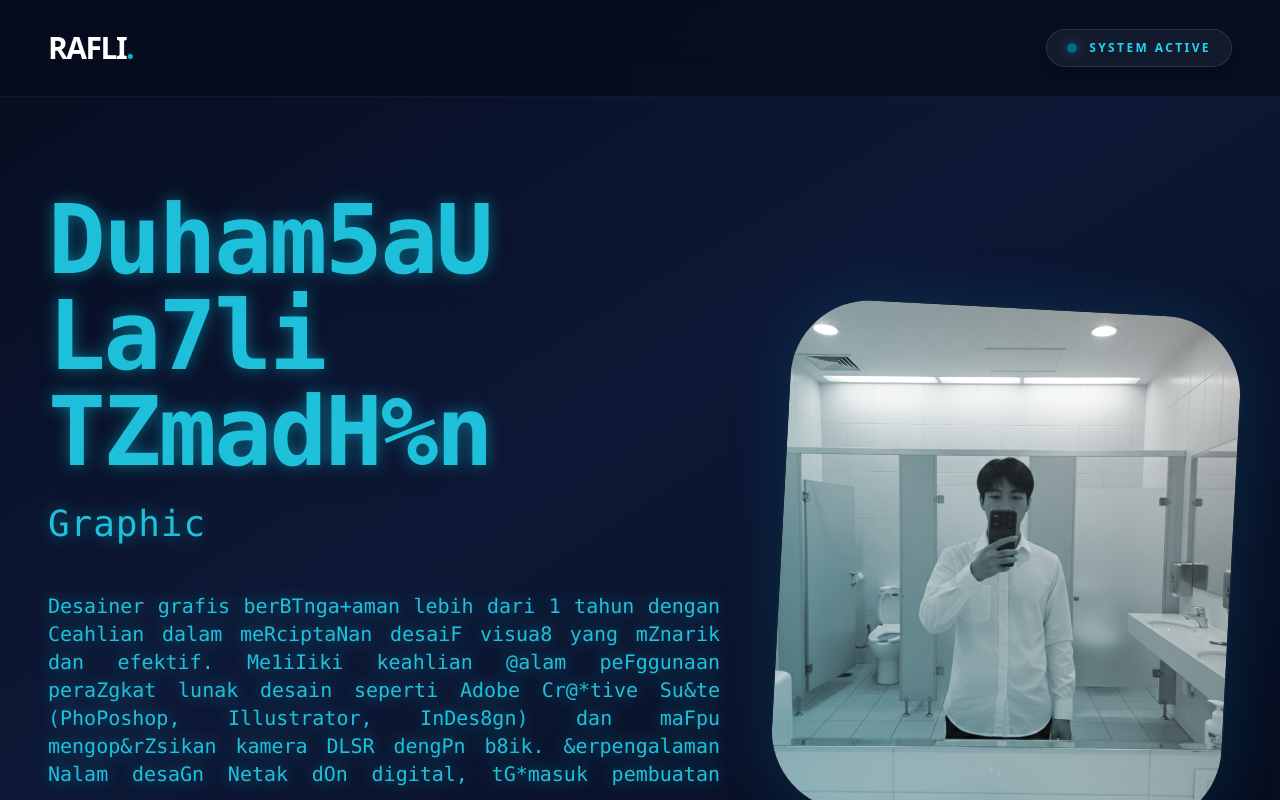
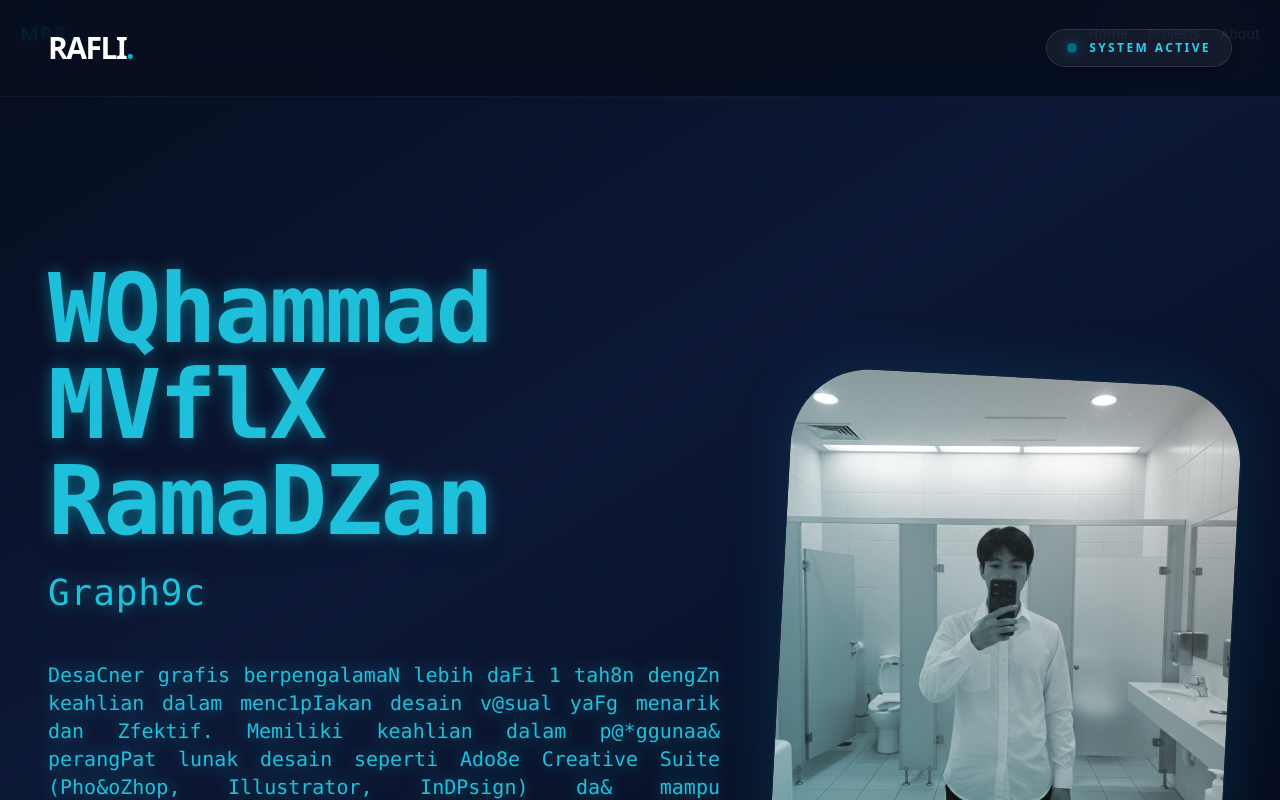
Before and after one commit to Rafli161102/CV-MRR, a Next.js app: page / in a window 1280 px wide. Shown: the top 800 px of the page. Built offline with nearby package versions, Linux system fonts and the light colour scheme.

Commit message:
Update layout with new metadata and navbar

```diff
--- a/src/app/layout.jsx
+++ b/src/app/layout.jsx
@@ -1,17 +1,40 @@
 import './globals.css'
+import Link from 'next/link'
 
 export const metadata = {
-  title: 'Rafli Ramadhan | Graphic Designer',
-  description: 'Portofolio Profesional Muhammad Rafli Ramadhan',
-  verification: {
-    google: 'VWmcOgVzf5UkbpNQtM0LDiK9lh-6HWLCIxFqodaaec0',
-  },
+  title: 'Rafli Ramadhan | Portofolio',
+  description: 'Graphic Designer & Founder AquaNime',
 }
 
 export default function RootLayout({ children }) {
   return (
     <html lang="id">
-      <body>{children}</body>
+      <body className="bg-slate-900 text-slate-100 font-sans">
+
+        {/* NAVBAR (Menu Atas) */}
+        <nav className="p-5 flex justify-between items-center bg-slate-900/90 backdrop-blur-md sticky top-0 border-b border-slate-800 z-50">
+          <Link href="/" className="font-bold text-xl tracking-wider text-cyan-500">
+            MRR.
+          </Link>
+          <div className="flex gap-5 font-medium text-sm">
+            <Link href="/" className="hover:text-cyan-400 transition-colors">Home</Link>
+            <Link href="/projects" className="hover:text-cyan-400 transition-colors">Projects</Link>
+            <Link href="/about" className="hover:text-cyan-400 transition-colors">About</Link>
+          </div>
+        </nav>
+
+        {/* KONTEN HALAMAN (Berubah-ubah saat menu diklik) */}
+        <main className="min-h-screen">
+          {children}
+        </main>
+
+        {/* FOOTER (Bagian Bawah) */}
+        <footer className="p-8 text-center border-t border-slate-800 text-slate-400 text-sm mt-10">
+          <p>© 2026 Muhammad Rafli Ramadhan. All Rights Reserved.</p>
+          <p className="mt-2 text-cyan-500">Graphic Designer | AquaNime Founder</p>
+        </footer>
+
+      </body>
     </html>
   )
 }
```
